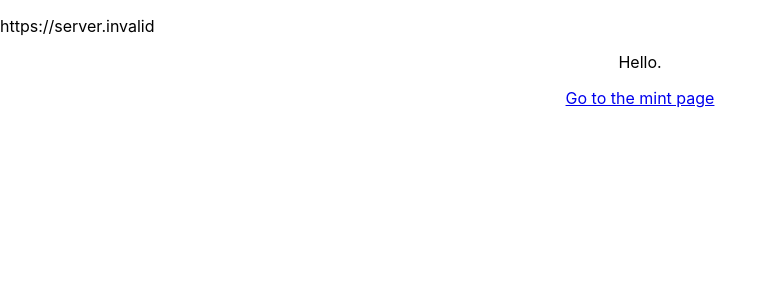
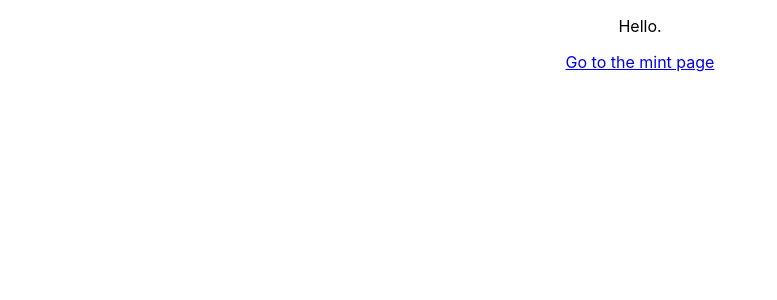
Before and after one commit to i-am-neon/ai-haiku-frontend, a React (Create React App) app: page / in a window 1280 px wide. Shown: the top 300 px of the page, without its empty margins (0-777 px from the left). Built offline with nearby package versions, Linux system fonts and the light colour scheme; no server answers.

Commit message:
clean up console.logs

```diff
--- a/src/index.tsx
+++ b/src/index.tsx
@@ -27,7 +27,6 @@ declare global {
 
 ReactDOM.render(
   <React.StrictMode>
-    <p>{process.env.REACT_APP_GENERATOR_URL_BASE}</p>
     <App />
   </React.StrictMode>,
   document.getElementById('root')
--- a/src/web3/Web3Connection.tsx
+++ b/src/web3/Web3Connection.tsx
@@ -387,17 +387,12 @@ class Web3Connection extends React.Component<any, any> {
       return;
     }
 
-    console.log("process.env.REACT_APP_GENERATOR_URL_BASE + 'nonce/' + address :>> ", process.env.REACT_APP_GENERATOR_URL_BASE + 'nonce/' + address);
+    // test message
+    const message = await axios.get(process.env.REACT_APP_GENERATOR_URL_BASE + 'nonce/' + address).then(res => res.data.message);
 
-    // test message
-    const message = await axios.get(process.env.REACT_APP_GENERATOR_URL_BASE + 'nonce/' + address).then(res => {
-      console.log('res :>> ', res);
-      return res.data.message
-    });
-    console.log('message :>> ', message);
     // encode message (hex)
     const hexMsg = convertUtf8ToHex(message ?? '');
-    console.log('hexMsg :>> ', hexMsg);
+
     try {
       // open modal
       this.toggleModal();
```
